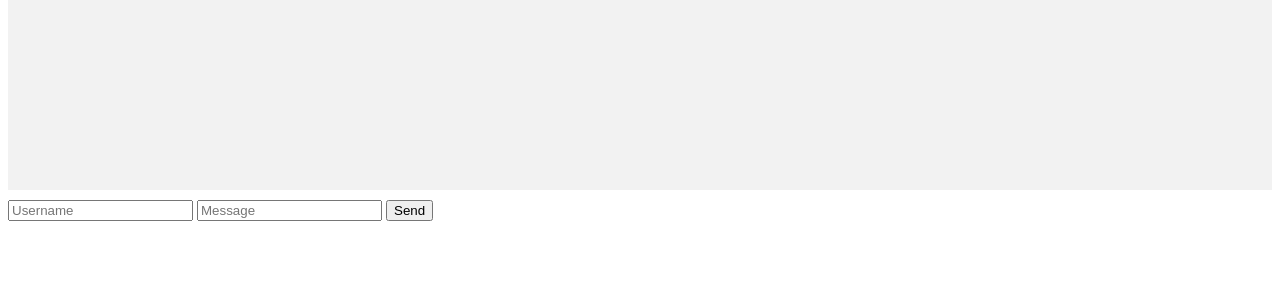
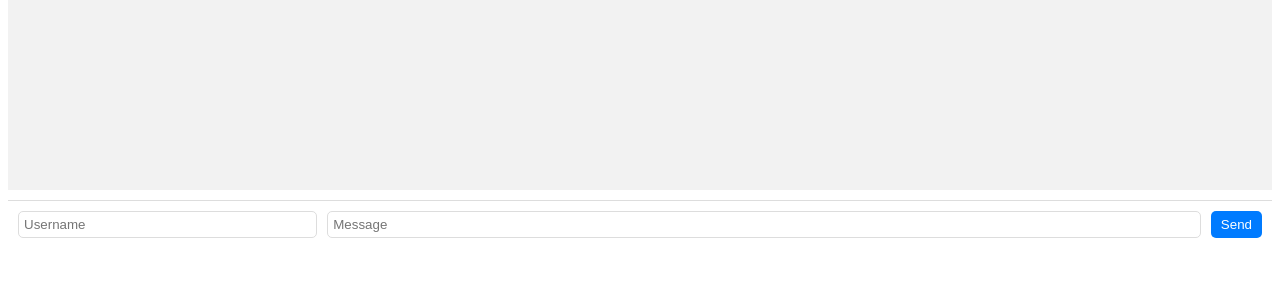
Before and after one commit to AliParky/chat, a Flask app: page / in a window 1280 px wide. Shown: the part 486-786 px from the top of the page. Run offline with Flask 3, Linux system fonts and the light colour scheme; some libraries are stand-ins or nearby versions.

Commit message:
Add styling for message form

```diff
--- a/static/css/style.css
+++ b/static/css/style.css
@@ -21,3 +21,43 @@
     font-weight: bold;
     color: #333;
 }
+
+/* Message form styling */
+#message_form {
+    display: flex;
+    justify-content: space-between;
+    padding: 10px;
+    background-color: #fff;
+    border-top: 1px solid #ddd;
+}
+
+/* Input fields styling */
+#username_input {
+    flex: 1;
+    margin-right: 10px;
+    padding: 5px;
+    border: 1px solid #ddd;
+    border-radius: 5px;
+}
+
+#message_input {
+    flex: 3;
+    margin-right: 10px;
+    padding: 5px;
+    border: 1px solid #ddd;
+    border-radius: 5px;
+}
+
+/* Send button styling */
+#message_form button {
+    padding: 5px 10px;
+    border: none;
+    border-radius: 5px;
+    background-color: #007bff;
+    color: #fff;
+    cursor: pointer;
+}
+
+#message_form button:hover {
+    background-color: #0056b3;
+}
```
